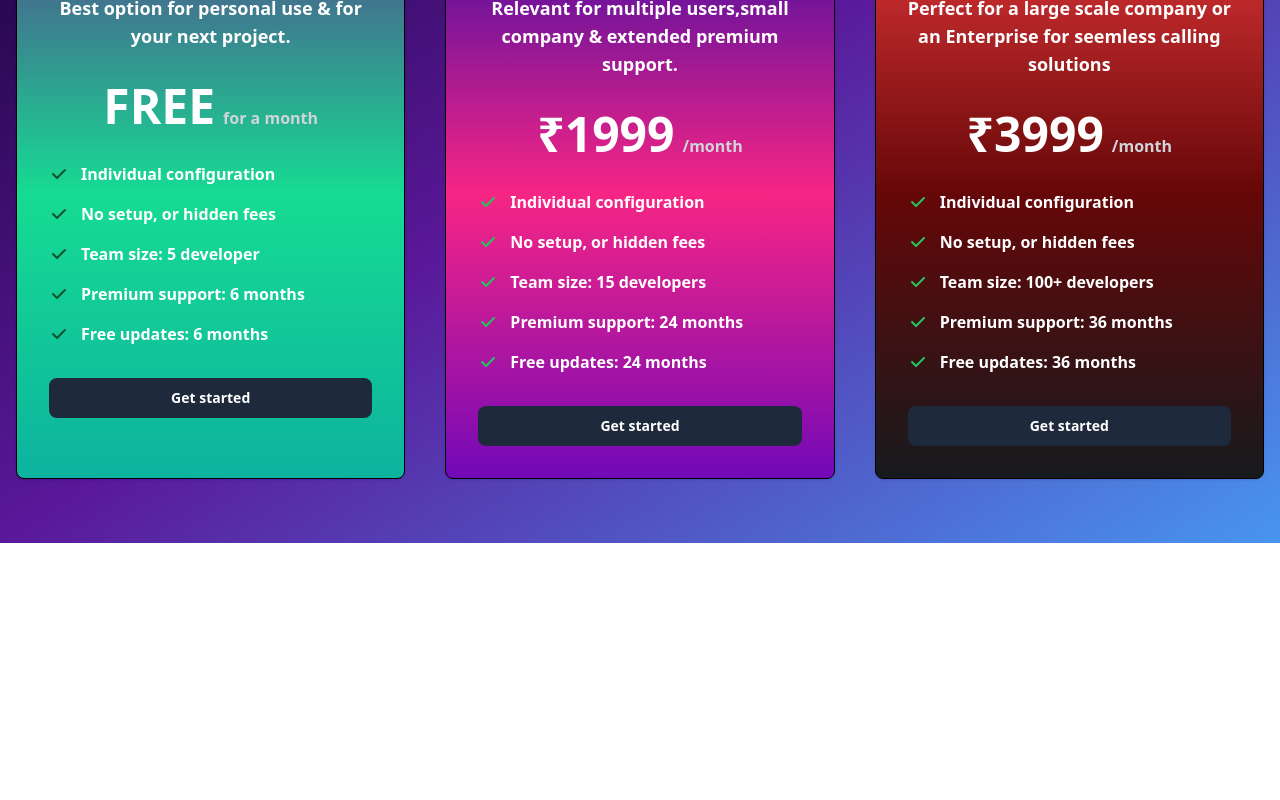
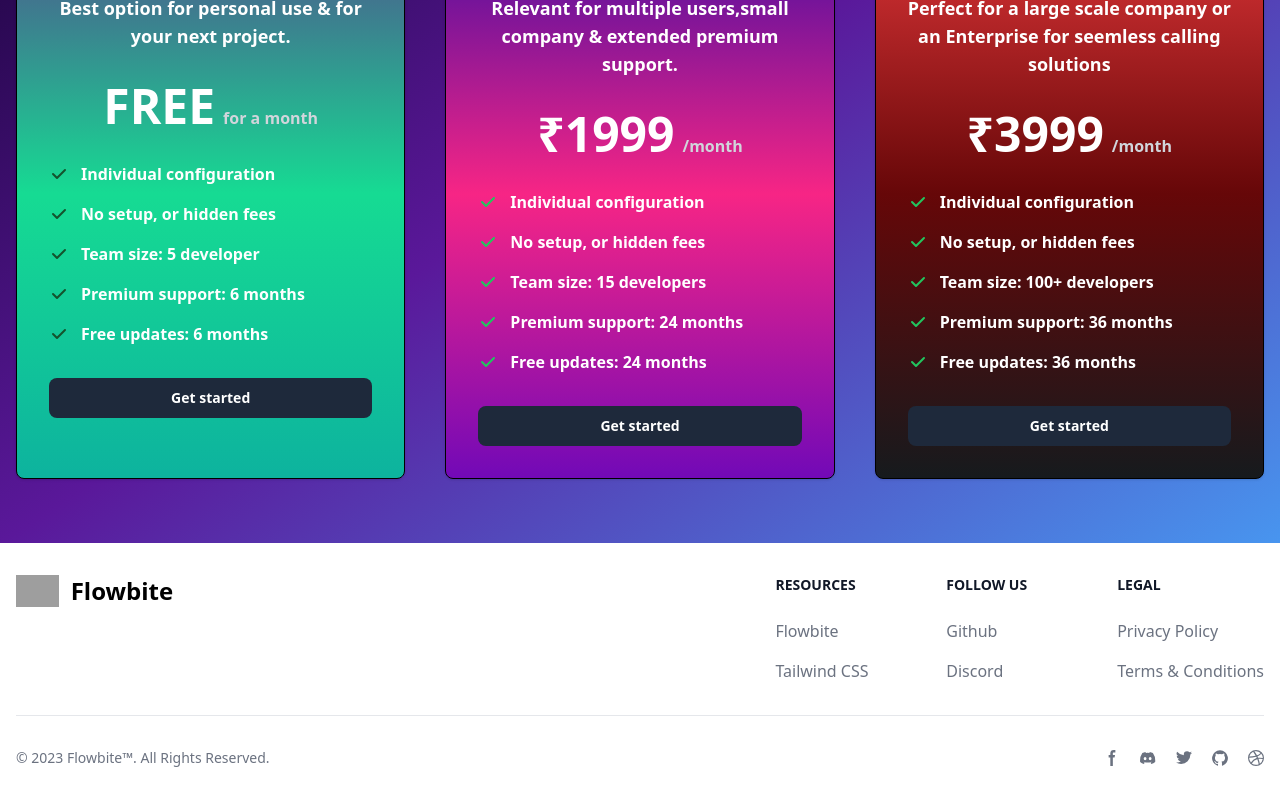
Before and after one commit to amangupta3317/dialpad, a React (Create React App) app: page / in a window 1280 px wide. Shown: the part 2387-3187 px from the top of the page. Before the commit the page ends 2930 px from the top, so only its background shows below. Built offline with nearby package versions, Linux system fonts and the light colour scheme; grey boxes are pictures that could not be loaded.

Commit message:
Final_Draft3

```diff
--- a/src/App.js
+++ b/src/App.js
@@ -1,6 +1,7 @@
 import HeroSection from "./components/HeroSection";
 import Navbar from "./components/Navbar";
 import ContentSection from "./Pages/ContentSection";
+import Footer from "./Pages/Footer";
 import PricingSection from "./Pages/PricingSection";
 function App() {
   return (
@@ -9,6 +10,7 @@
       <HeroSection></HeroSection>
       <ContentSection></ContentSection>
       <PricingSection></PricingSection>
+      <Footer></Footer>
     </div>
   );
 }
--- /dev/null
+++ b/src/Pages/Footer.js
@@ -0,0 +1,188 @@
+import React from "react";
+
+function Footer() {
+  return (
+    <footer class="bg-white dark:bg-gray-900">
+      <div class="mx-auto w-full max-w-screen-xl p-4 py-6 lg:py-8">
+        <div class="md:flex md:justify-between">
+          <div class="mb-6 md:mb-0">
+            <a href="https://flowbite.com/" class="flex items-center">
+              <img
+                src="https://flowbite.com/docs/images/logo.svg"
+                class="h-8 mr-3"
+                alt="FlowBite Logo"
+              />
+              <span class="self-center text-2xl font-semibold whitespace-nowrap dark:text-white">
+                Flowbite
+              </span>
+            </a>
+          </div>
+          <div class="grid grid-cols-2 gap-8 sm:gap-6 sm:grid-cols-3">
+            <div>
+              <h2 class="mb-6 text-sm font-semibold text-gray-900 uppercase dark:text-white">
+                Resources
+              </h2>
+              <ul class="text-gray-500 dark:text-gray-400 font-medium">
+                <li class="mb-4">
+                  <a href="https://flowbite.com/" class="hover:underline">
+                    Flowbite
+                  </a>
+                </li>
+                <li>
+                  <a href="https://tailwindcss.com/" class="hover:underline">
+                    Tailwind CSS
+                  </a>
+                </li>
+              </ul>
+            </div>
+            <div>
+              <h2 class="mb-6 text-sm font-semibold text-gray-900 uppercase dark:text-white">
+                Follow us
+              </h2>
+              <ul class="text-gray-500 dark:text-gray-400 font-medium">
+                <li class="mb-4">
+                  <a
+                    href="https://github.com/themesberg/flowbite"
+                    class="hover:underline "
+                  >
+                    Github
+                  </a>
+                </li>
+                <li>
+                  <a
+                    href="https://discord.gg/4eeurUVvTy"
+                    class="hover:underline"
+                  >
+                    Discord
+                  </a>
+                </li>
+              </ul>
+            </div>
+            <div>
+              <h2 class="mb-6 text-sm font-semibold text-gray-900 uppercase dark:text-white">
+                Legal
+              </h2>
+              <ul class="text-gray-500 dark:text-gray-400 font-medium">
+                <li class="mb-4">
+                  <a href="#" class="hover:underline">
+                    Privacy Policy
+                  </a>
+                </li>
+                <li>
+                  <a href="#" class="hover:underline">
+                    Terms &amp; Conditions
+                  </a>
+                </li>
+              </ul>
+            </div>
+          </div>
+        </div>
+        <hr class="my-6 border-gray-200 sm:mx-auto dark:border-gray-700 lg:my-8" />
+        <div class="sm:flex sm:items-center sm:justify-between">
+          <span class="text-sm text-gray-500 sm:text-center dark:text-gray-400">
+            © 2023{" "}
+            <a href="https://flowbite.com/" class="hover:underline">
+              Flowbite™
+            </a>
+            . All Rights Reserved.
+          </span>
+          <div class="flex mt-4 space-x-5 sm:justify-center sm:mt-0">
+            <a
+              href="#"
+              class="text-gray-500 hover:text-gray-900 dark:hover:text-white"
+            >
+              <svg
+                class="w-4 h-4"
+                aria-hidden="true"
+                xmlns="http://www.w3.org/2000/svg"
+                fill="currentColor"
+                viewBox="0 0 8 19"
+              >
+                <path
+                  fill-rule="evenodd"
+                  d="M6.135 3H8V0H6.135a4.147 4.147 0 0 0-4.142 4.142V6H0v3h2v9.938h3V9h2.021l.592-3H5V3.591A.6.6 0 0 1 5.592 3h.543Z"
+                  clip-rule="evenodd"
+                />
+              </svg>
+              <span class="sr-only">Facebook page</span>
+            </a>
+            <a
+              href="#"
+              class="text-gray-500 hover:text-gray-900 dark:hover:text-white"
+            >
+              <svg
+                class="w-4 h-4"
+                aria-hidden="true"
+                xmlns="http://www.w3.org/2000/svg"
+                fill="currentColor"
+                viewBox="0 0 21 16"
+              >
+                <path d="M16.942 1.556a16.3 16.3 0 0 0-4.126-1.3 12.04 12.04 0 0 0-.529 1.1 15.175 15.175 0 0 0-4.573 0 11.585 11.585 0 0 0-.535-1.1 16.274 16.274 0 0 0-4.129 1.3A17.392 17.392 0 0 0 .182 13.218a15.785 15.785 0 0 0 4.963 2.521c.41-.564.773-1.16 1.084-1.785a10.63 10.63 0 0 1-1.706-.83c.143-.106.283-.217.418-.33a11.664 11.664 0 0 0 10.118 0c.137.113.277.224.418.33-.544.328-1.116.606-1.71.832a12.52 12.52 0 0 0 1.084 1.785 16.46 16.46 0 0 0 5.064-2.595 17.286 17.286 0 0 0-2.973-11.59ZM6.678 10.813a1.941 1.941 0 0 1-1.8-2.045 1.93 1.93 0 0 1 1.8-2.047 1.919 1.919 0 0 1 1.8 2.047 1.93 1.93 0 0 1-1.8 2.045Zm6.644 0a1.94 1.94 0 0 1-1.8-2.045 1.93 1.93 0 0 1 1.8-2.047 1.918 1.918 0 0 1 1.8 2.047 1.93 1.93 0 0 1-1.8 2.045Z" />
+              </svg>
+              <span class="sr-only">Discord community</span>
+            </a>
+            <a
+              href="#"
+              class="text-gray-500 hover:text-gray-900 dark:hover:text-white"
+            >
+              <svg
+                class="w-4 h-4"
+                aria-hidden="true"
+                xmlns="http://www.w3.org/2000/svg"
+                fill="currentColor"
+                viewBox="0 0 20 17"
+              >
+                <path
+                  fill-rule="evenodd"
+                  d="M20 1.892a8.178 8.178 0 0 1-2.355.635 4.074 4.074 0 0 0 1.8-2.235 8.344 8.344 0 0 1-2.605.98A4.13 4.13 0 0 0 13.85 0a4.068 4.068 0 0 0-4.1 4.038 4 4 0 0 0 .105.919A11.705 11.705 0 0 1 1.4.734a4.006 4.006 0 0 0 1.268 5.392 4.165 4.165 0 0 1-1.859-.5v.05A4.057 4.057 0 0 0 4.1 9.635a4.19 4.19 0 0 1-1.856.07 4.108 4.108 0 0 0 3.831 2.807A8.36 8.36 0 0 1 0 14.184 11.732 11.732 0 0 0 6.291 16 11.502 11.502 0 0 0 17.964 4.5c0-.177 0-.35-.012-.523A8.143 8.143 0 0 0 20 1.892Z"
+                  clip-rule="evenodd"
+                />
+              </svg>
+              <span class="sr-only">Twitter page</span>
+            </a>
+            <a
+              href="#"
+              class="text-gray-500 hover:text-gray-900 dark:hover:text-white"
+            >
+              <svg
+                class="w-4 h-4"
+                aria-hidden="true"
+                xmlns="http://www.w3.org/2000/svg"
+                fill="currentColor"
+                viewBox="0 0 20 20"
+              >
+                <path
+                  fill-rule="evenodd"
+                  d="M10 .333A9.911 9.911 0 0 0 6.866 19.65c.5.092.678-.215.678-.477 0-.237-.01-1.017-.014-1.845-2.757.6-3.338-1.169-3.338-1.169a2.627 2.627 0 0 0-1.1-1.451c-.9-.615.07-.6.07-.6a2.084 2.084 0 0 1 1.518 1.021 2.11 2.11 0 0 0 2.884.823c.044-.503.268-.973.63-1.325-2.2-.25-4.516-1.1-4.516-4.9A3.832 3.832 0 0 1 4.7 7.068a3.56 3.56 0 0 1 .095-2.623s.832-.266 2.726 1.016a9.409 9.409 0 0 1 4.962 0c1.89-1.282 2.717-1.016 2.717-1.016.366.83.402 1.768.1 2.623a3.827 3.827 0 0 1 1.02 2.659c0 3.807-2.319 4.644-4.525 4.889a2.366 2.366 0 0 1 .673 1.834c0 1.326-.012 2.394-.012 2.72 0 .263.18.572.681.475A9.911 9.911 0 0 0 10 .333Z"
+                  clip-rule="evenodd"
+                />
+              </svg>
+              <span class="sr-only">GitHub account</span>
+            </a>
+            <a
+              href="#"
+              class="text-gray-500 hover:text-gray-900 dark:hover:text-white"
+            >
+              <svg
+                class="w-4 h-4"
+                aria-hidden="true"
+                xmlns="http://www.w3.org/2000/svg"
+                fill="currentColor"
+                viewBox="0 0 20 20"
+              >
+                <path
+                  fill-rule="evenodd"
+                  d="M10 0a10 10 0 1 0 10 10A10.009 10.009 0 0 0 10 0Zm6.613 4.614a8.523 8.523 0 0 1 1.93 5.32 20.094 20.094 0 0 0-5.949-.274c-.059-.149-.122-.292-.184-.441a23.879 23.879 0 0 0-.566-1.239 11.41 11.41 0 0 0 4.769-3.366ZM8 1.707a8.821 8.821 0 0 1 2-.238 8.5 8.5 0 0 1 5.664 2.152 9.608 9.608 0 0 1-4.476 3.087A45.758 45.758 0 0 0 8 1.707ZM1.642 8.262a8.57 8.57 0 0 1 4.73-5.981A53.998 53.998 0 0 1 9.54 7.222a32.078 32.078 0 0 1-7.9 1.04h.002Zm2.01 7.46a8.51 8.51 0 0 1-2.2-5.707v-.262a31.64 31.64 0 0 0 8.777-1.219c.243.477.477.964.692 1.449-.114.032-.227.067-.336.1a13.569 13.569 0 0 0-6.942 5.636l.009.003ZM10 18.556a8.508 8.508 0 0 1-5.243-1.8 11.717 11.717 0 0 1 6.7-5.332.509.509 0 0 1 .055-.02 35.65 35.65 0 0 1 1.819 6.476 8.476 8.476 0 0 1-3.331.676Zm4.772-1.462A37.232 37.232 0 0 0 13.113 11a12.513 12.513 0 0 1 5.321.364 8.56 8.56 0 0 1-3.66 5.73h-.002Z"
+                  clip-rule="evenodd"
+                />
+              </svg>
+              <span class="sr-only">Dribbble account</span>
+            </a>
+          </div>
+        </div>
+      </div>
+    </footer>
+  );
+}
+
+export default Footer;
```
